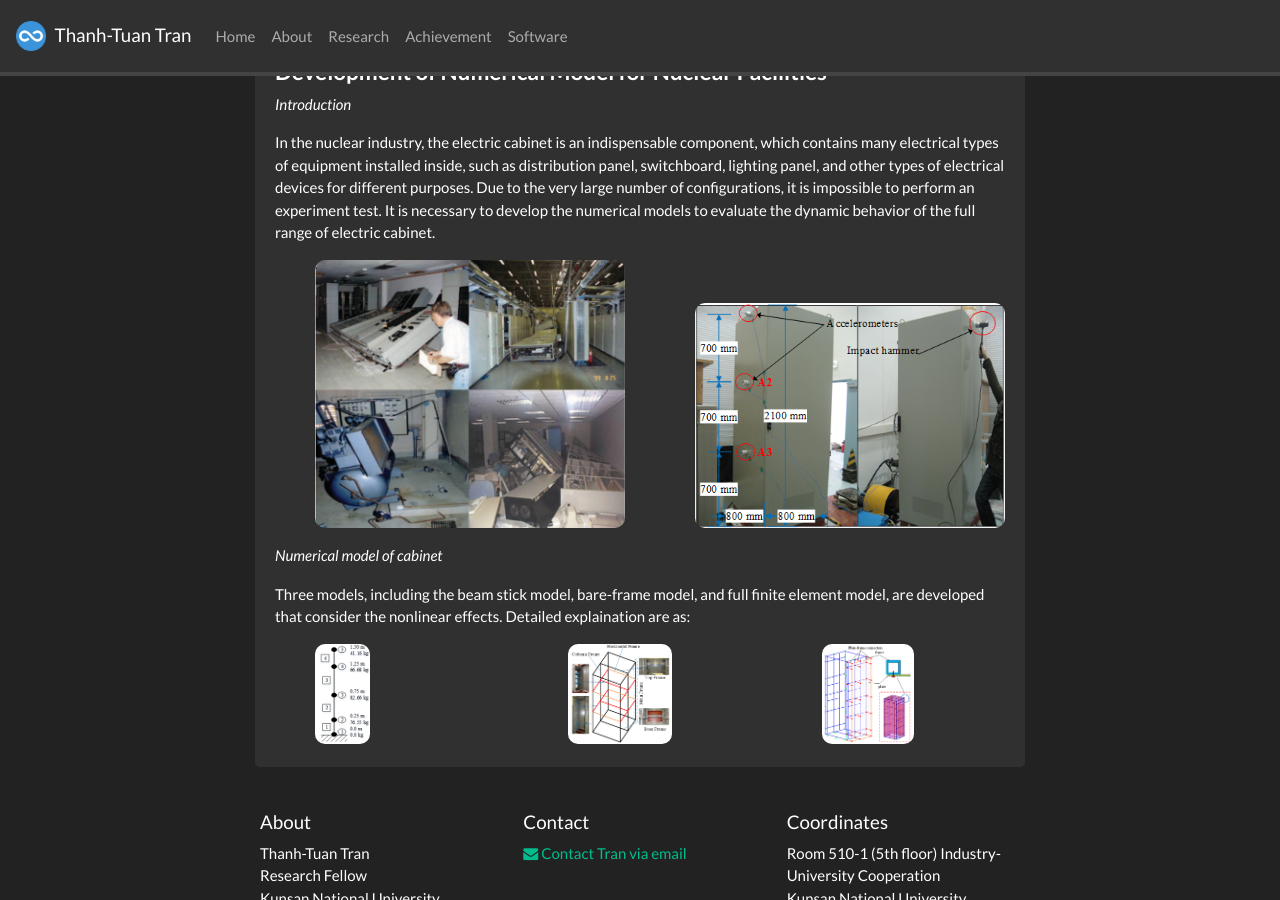
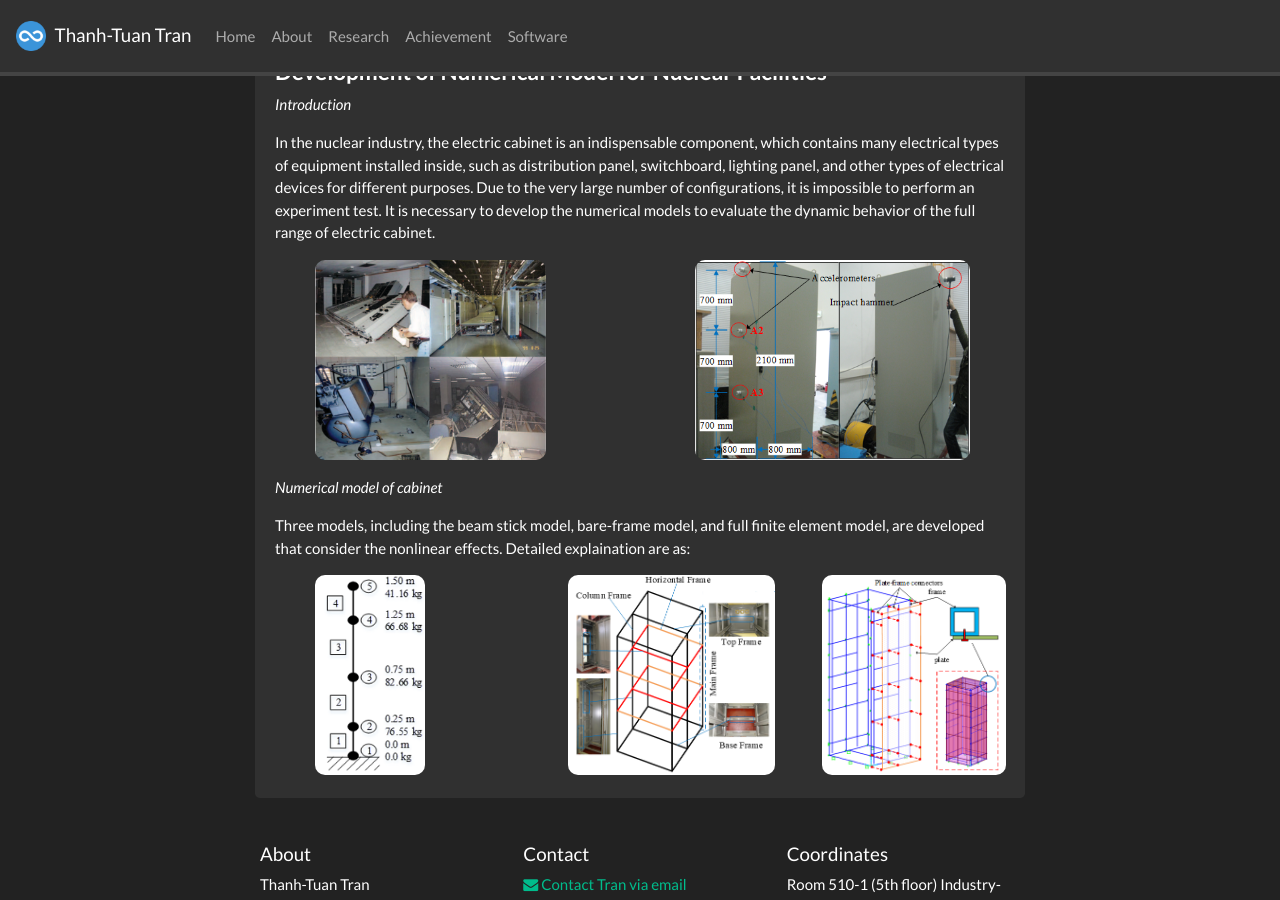
Before and after one commit to 3tbk/3tbk, a Jekyll site: the page built from _pages/research.md, in a window 1280 px wide and 900 px high, scrolled down 2090 px. Built offline with Jekyll 4.4.1, drawn with Linux system fonts in a browser that asks for light colours; nearby versions of some CDN libraries; a style sheet for code colours, icons or effects is not loaded.

Commit message:
Update research.md

```diff
--- a/_pages/research.md
+++ b/_pages/research.md
@@ -99,12 +99,12 @@ iframe {
   </div>
   <div class="col-md-6 col-sm-12">
    <ul>
-     <p><img src="{{ site.url }}{{ site.baseurl }}/images/research/cabinet 1.png" width="100%"/></p>
+     <p><img src="{{ site.url }}{{ site.baseurl }}/images/research/cabinet 1.png" height="200"/></p>
    </ul>
   </div>
   <div class="col-md-6 col-sm-12" style="background-color:transparent">
    <ul>
-     <p><img src="{{ site.url }}{{ site.baseurl }}/images/research/cabinet 2.png" width="100%"/></p>
+     <p><img src="{{ site.url }}{{ site.baseurl }}/images/research/cabinet 2.png" height="200"/></p>
    </ul>
   </div>
   <div class="col-md-12 col-sm-12">
@@ -113,17 +113,17 @@ iframe {
   </div>
   <div class="col-md-4 col-sm-12">
    <ul>
-     <p><img src="{{ site.url }}{{ site.baseurl }}/images/research/cabinet 3.png" height="100"/></p>
+     <p><img src="{{ site.url }}{{ site.baseurl }}/images/research/cabinet 3.png" height="200"/></p>
    </ul>
   </div>
   <div class="col-md-4 col-sm-12" style="background-color:transparent">
    <ul>
-     <p><img src="{{ site.url }}{{ site.baseurl }}/images/research/cabinet 4.png" height="100"/></p>
+     <p><img src="{{ site.url }}{{ site.baseurl }}/images/research/cabinet 4.png" height="200"/></p>
    </ul>
   </div>
   <div class="col-md-4 col-sm-12" style="background-color:transparent">
    <ul>
-     <p><img src="{{ site.url }}{{ site.baseurl }}/images/research/cabinet 5.png" height="100"/></p>
+     <p><img src="{{ site.url }}{{ site.baseurl }}/images/research/cabinet 5.png" height="200"/></p>
    </ul>
   </div>
 </div>
```
